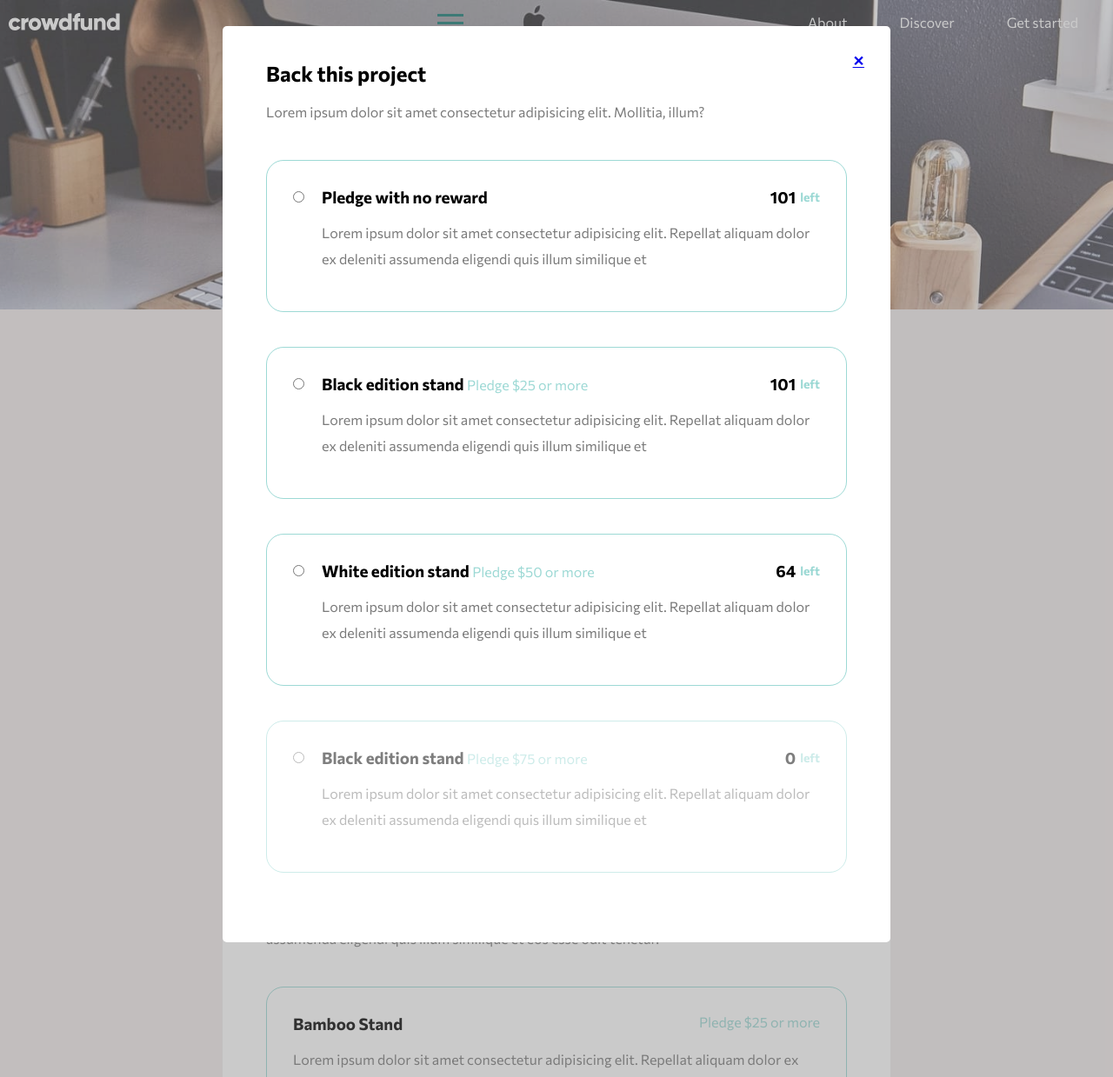
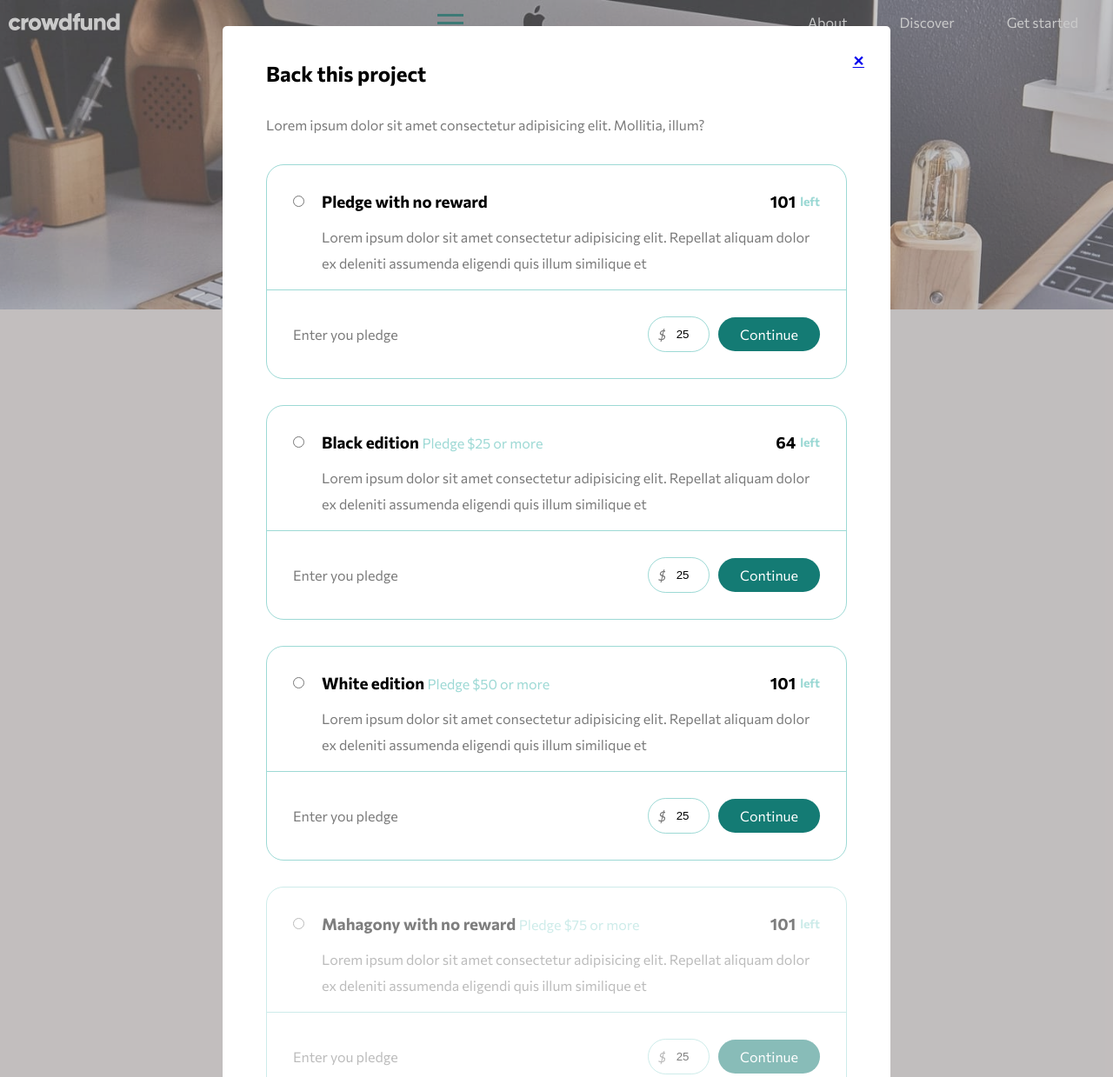
Before and after one commit to nivanovic7/crowdfundingFM, a website: page index.html in a window 1280 px wide. Shown: the top 1239 px of the page at 87% size. Drawn offline with Linux system fonts and the light colour scheme.

Commit message:
Modal cards finished

```diff
--- a/index.html
+++ b/index.html
@@ -21,15 +21,14 @@
     <div class="modal">
       <div class="modal__back-project section">
         <a href="#" class="close-btn">&#x2715;</a>
-        <h2 class="heading--secondary u-margin-bottom-small">
-          Back this project
-        </h2>
-        <p class="paragraph u-margin-bottom-medium">
+        <h2 class="heading--secondary">Back this project</h2>
+        <p class="paragraph">
           Lorem ipsum dolor sit amet consectetur adipisicing elit. Mollitia,
           illum?
         </p>
 
-        <div class="modal__card u-margin-bottom-medium">
+        <div class="modal__card">
+          <div class="modal__card--wrap">
             <input type="radio" name="radio-btn" id="pledge-edition" />
             <label for="pledge-edition">
               <h3 class="heading--tertiary u-margin-bottom-small">
@@ -37,56 +36,99 @@
                 <span>101</span>
               </h3>
               <p class="paragraph u-margin-bottom-small">
-              Lorem ipsum dolor sit amet consectetur adipisicing elit. Repellat
-              aliquam dolor ex deleniti assumenda eligendi quis illum similique
-              et
+                Lorem ipsum dolor sit amet consectetur adipisicing elit.
+                Repellat aliquam dolor ex deleniti assumenda eligendi quis illum
+                similique et
               </p>
             </label>
           </div>
+          <div class="modal__card--extension">
+            <span>Enter you pledge</span>
+            <div class="btn--donate">
+              <i>$</i>
+              <input min="25" value="25" type="number" id="amount" />
+            </div>
 
-        <div class="modal__card u-margin-bottom-medium">
+            <label for="amount"><a href="#" class="btn">Continue</a></label>
+          </div>
+        </div>
+
+        <div class="modal__card">
+          <div class="modal__card--wrap">
             <input type="radio" name="radio-btn" id="black-edition" />
             <label for="black-edition">
               <h3 class="heading--tertiary u-margin-bottom-small">
-              Black edition stand
+                Black edition
+                <span>64</span>
+              </h3>
+              <p class="paragraph u-margin-bottom-small">
+                Lorem ipsum dolor sit amet consectetur adipisicing elit.
+                Repellat aliquam dolor ex deleniti assumenda eligendi quis illum
+                similique et
+              </p>
+            </label>
+          </div>
+          <div class="modal__card--extension">
+            <span>Enter you pledge</span>
+            <div class="btn--donate">
+              <i>$</i>
+              <input min="25" value="25" type="number" id="amount" />
+            </div>
+
+            <label for="amount"><a href="#" class="btn">Continue</a></label>
+          </div>
+        </div>
+
+        <div class="modal__card">
+          <div class="modal__card--wrap">
+            <input type="radio" name="radio-btn" id="white-edition" />
+            <label for="white-edition">
+              <h3 class="heading--tertiary u-margin-bottom-small">
+                White edition
                 <span>101</span>
               </h3>
               <p class="paragraph u-margin-bottom-small">
-              Lorem ipsum dolor sit amet consectetur adipisicing elit. Repellat
-              aliquam dolor ex deleniti assumenda eligendi quis illum similique
-              et
+                Lorem ipsum dolor sit amet consectetur adipisicing elit.
+                Repellat aliquam dolor ex deleniti assumenda eligendi quis illum
+                similique et
               </p>
             </label>
           </div>
+          <div class="modal__card--extension">
+            <span>Enter you pledge</span>
+            <div class="btn--donate">
+              <i>$</i>
+              <input min="25" value="25" type="number" id="amount" />
+            </div>
 
-        <div class="modal__card u-margin-bottom-medium">
-          <input type="radio" name="radio-btn" id="white-edition" />
-          <label for="white-edition">
+            <label for="amount"><a href="#" class="btn">Continue</a></label>
+          </div>
+        </div>
+
+        <div class="modal__card u-faded">
+          <div class="modal__card--wrap">
+            <input type="radio" name="radio-btn" id="mahagony-edition" />
+            <label for="mahagony-edition">
               <h3 class="heading--tertiary u-margin-bottom-small">
-              White edition stand
-              <span>64</span>
+                Mahagony with no reward
+                <span>101</span>
               </h3>
               <p class="paragraph u-margin-bottom-small">
-              Lorem ipsum dolor sit amet consectetur adipisicing elit. Repellat
-              aliquam dolor ex deleniti assumenda eligendi quis illum similique
-              et
+                Lorem ipsum dolor sit amet consectetur adipisicing elit.
+                Repellat aliquam dolor ex deleniti assumenda eligendi quis illum
+                similique et
               </p>
             </label>
           </div>
+          <div class="modal__card--extension">
+            <span>Enter you pledge</span>
+            <div class="btn--donate">
+              <i>$</i>
+              <input min="25" value="25" type="number" id="amount" />
+            </div>
 
-        <div class="modal__card u-faded u-margin-bottom-medium">
-          <input type="radio" name="radio-btn" id="mahagony-edition" />
-          <label for="mahagony-edition">
-            <h3 class="heading--tertiary u-margin-bottom-small">
-              Black edition stand
-              <span>0</span>
-            </h3>
-            <p class="paragraph u-margin-bottom-small">
-              Lorem ipsum dolor sit amet consectetur adipisicing elit. Repellat
-              aliquam dolor ex deleniti assumenda eligendi quis illum similique
-              et
-            </p>
-          </label>
+            <label for="amount"><a href="#" class="btn">Continue</a></label>
+          </div>
         </div>
       </div>
     </div>
--- a/sass/components/_modal.scss
+++ b/sass/components/_modal.scss
@@ -12,8 +12,8 @@
   justify-content: center;
 
   &__card {
+    &--wrap {
       display: flex;
-
       input {
         align-self: flex-start;
         margin-right: 2rem;
@@ -53,8 +53,49 @@
       }
     }
 
+    &--extension {
+      border-top: 1px solid rgba($modeate-cyan, 0.5);
+      margin: 0 -3rem -3rem;
+      padding: 3rem;
+      display: flex;
+      align-items: center;
+
+      .btn--donate {
+        display: flex;
+        align-items: center;
+        margin-left: auto;
+        margin-right: 1rem;
+        cursor: pointer;
+        border: 1px solid rgba($modeate-cyan, 0.5);
+        padding: 1rem;
+        border-radius: 2.8rem;
+
+        input {
+          width: 4rem;
+          border: 0;
+          outline: 0;
+          -moz-appearance: textfield;
+          text-align: center;
+
+          &::-webkit-outer-spin-button,
+          &::-webkit-inner-spin-button {
+            -webkit-appearance: none;
+            margin: 0;
+          }
+        }
+      }
+      label {
+        display: block;
+        padding: 1rem 0;
+      }
+    }
+  }
+
   &__back-project {
     position: relative;
+    & > * {
+      margin-bottom: 3rem;
+    }
 
     .close-btn {
       position: absolute;
```
Also changed, not shown: css/style.css. Lines whose indentation alone changed are shown as unchanged.
